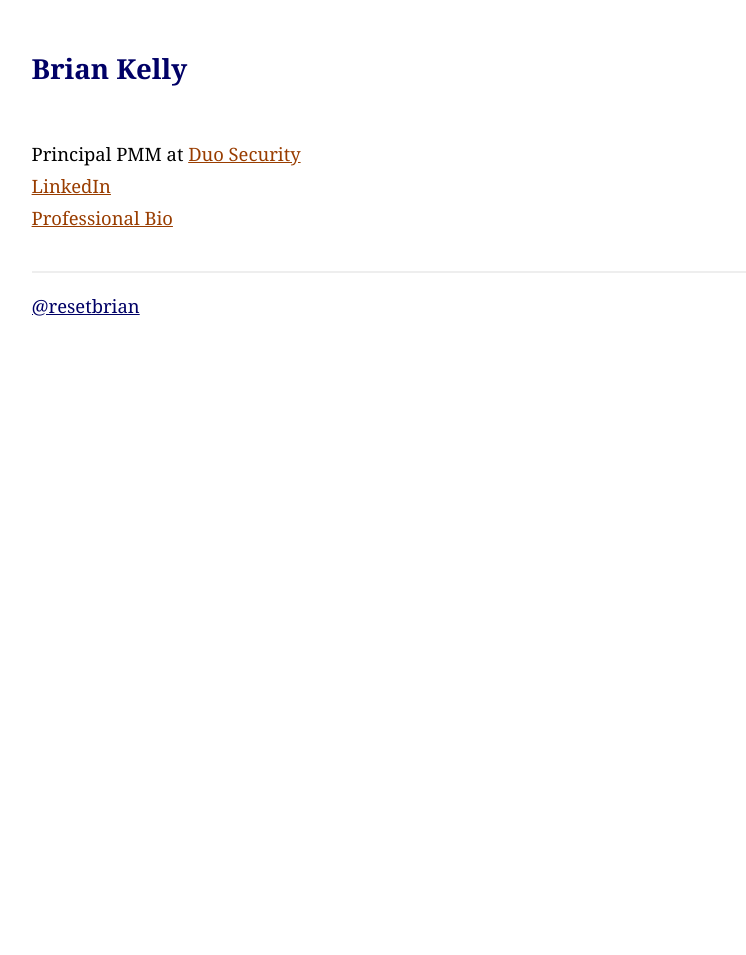
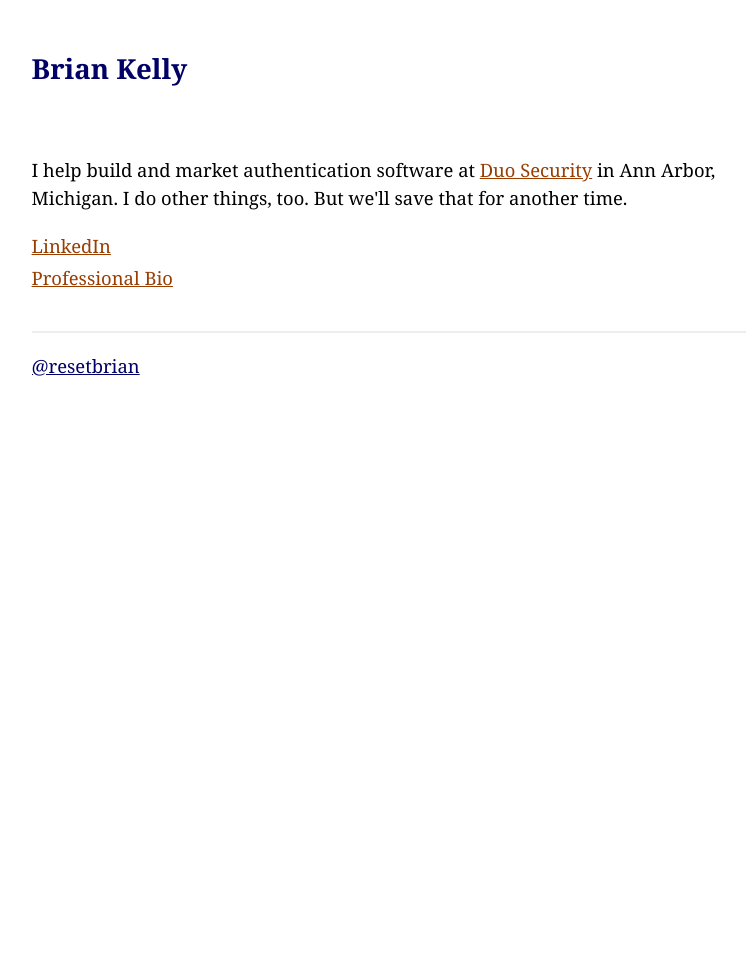
Before and after one commit to briankelly/briankelly.github.io, a Jekyll site: the page built from index.html, in a window 1280 px wide. Shown: the whole page, without its empty margins (222-968 px from the left). Built offline with Jekyll 4.4.1, drawn with Linux system fonts in a browser that asks for light colours; Markdown is read by kramdown in place of the engine named in the settings.

Commit message:
made a few small mods to homepage content

```diff
--- a/index.html
+++ b/index.html
@@ -4,8 +4,8 @@ title: Brian Kelly
 ---
 
     <div id="home">
+      <p>I help build and market authentication software at <a href="https://www.duosecurity.com">Duo Security</a> in Ann Arbor, Michigan. I do other things, too. But we'll save that for another time.</p>
       <ul class="posts">
-        <li>Principal PMM at <a href="https://www.duosecurity.com">Duo Security</a></li>
         <li><a href="https://www.linkedin.com/in/bckelly">LinkedIn</a></li>
         <li><a href="http://careers.stackoverflow.com/brian">Professional Bio</a></li>
       </ul>
```
